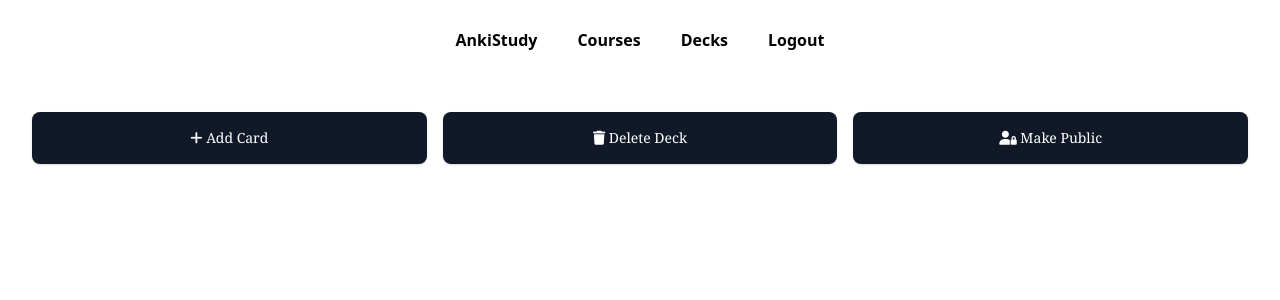
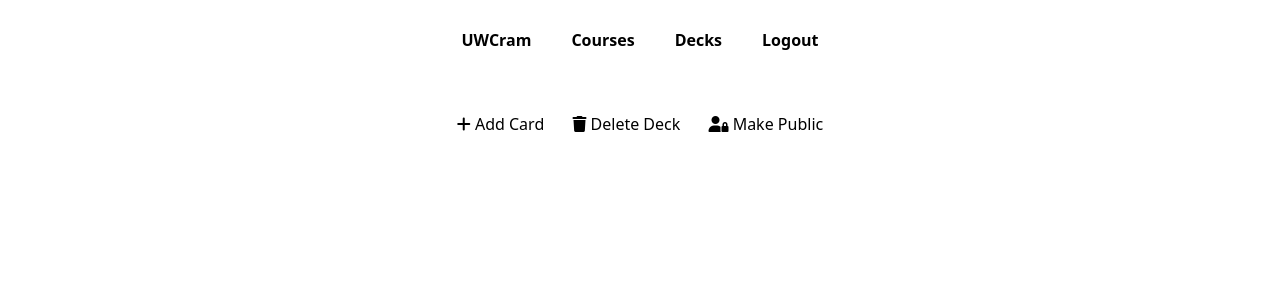
Before and after one commit to GunaDD/uwcram, a Django app: page /edit/1 in a window 1280 px wide. Shown: the top 300 px of the page. Run offline with Django 4.2, Linux system fonts and the light colour scheme; a user stored in the database is signed in; data comes from the database, SQL or seed files in the repository; both versions use the stored data as it was after the commit; some libraries are stand-ins or nearby versions.

Commit message:
design improvements

```diff
--- a/webapp/templates/webapp/edit.html
+++ b/webapp/templates/webapp/edit.html
@@ -2,19 +2,14 @@
 
 {% block body %}
 
-<div class="grid grid-cols-3 gap-4 m-8 text-center">
-    <div>
-        <a href="{% url 'add' deck.id %}" class="block font-serif p-4 text-sm rounded-lg shadow bg-gray-900 text-white hover:bg-gray-800 transition">
+<div class="gap-4 m-8 text-center">
+    <a href="{% url 'add' deck.id %}" class="mx-3">
         <i class="fa-solid fa-plus"></i> Add Card
     </a>
-    </div>
-    <div>
-        <a href="{% url 'delete-deck' deck.id %}" class="block font-serif p-4 text-sm rounded-lg shadow bg-gray-900 text-white hover:bg-gray-800 transition">
+    <a href="{% url 'delete-deck' deck.id %}" class="mx-3">
         <i class="fa-solid fa-trash"></i> Delete Deck
     </a>
-    </div>
-    <div>
-        <a href="{% url 'edit-public' deck.id %}" class="block font-serif p-4 text-sm rounded-lg shadow bg-gray-900 text-white hover:bg-gray-800 transition">
+    <a href="{% url 'edit-public' deck.id %}" class="mx-3">
         <i class="fa-solid fa-user-lock"></i>
         {% if deck.public %}
             Make Private
@@ -23,35 +18,36 @@
         {% endif %}
     </a>
 </div>
+
+{% for card in cards %}
+    <div class="grid grid-cols-3 my-6">
+        <div class=""></div>
+
+        <div class="flex flex-col justify-center font-serif p-4 w-full">
+            <div class="front-page flex-1 text-center border border-gray-300 rounded p-4 bg-amber-50">
+                {{ card.front }}
+            </div>
+            <div class="back-page flex-1 text-center border border-gray-300 rounded p-4 bg-orange-50">
+                {{ card.back }}
+            </div>
         </div>
 
-{% for card in cards %}
-    <div class="grid grid-cols-3">
-        <div class=""></div>
-        <div class="flex flex-col justify-center m-8 font-serif p-4">
-            <div class="front-page flex-1 text-center border border-gray-300 rounded">
-                {{ card.front }}
-            </div>
-            <div class="back-page flex-1 text-center border border-gray-300 rounded">
-                {{ card.back }}
-            </div>
-
-            <div class="inline-grid grid-cols-3 gap-2">
+        <div class="pt-6">
+            <p>
                 <a
                     href="{% url 'change' card.id %}"
-                class="mt-4 inline-block bg-black text-white text-sm py-2 px-4 rounded hover:bg-gray-800"
                 >
-                Edit <i class="fa-solid fa-pencil"></i>
+                    <i class="fa-solid fa-pencil"></i>
                 </a>
+            </p>
+            <p>
                 <a
                     href="{% url 'delete-card' card.id %}"
-                class="mt-4 inline-block bg-black text-white text-sm py-2 px-4 rounded hover:bg-gray-800"
                 >
-                Delete <i class="fa-solid fa-trash-can"></i>
+                    <i class="fa-solid fa-trash-can"></i>
                 </a>
+            </p>
         </div>
-        </div>
-        <div class=""></div>
     </div>
 {% endfor %}
 
--- a/webapp/templates/webapp/index.html
+++ b/webapp/templates/webapp/index.html
@@ -7,7 +7,7 @@
     <link href="https://cdn.jsdelivr.net/npm/tailwindcss@2.2.19/dist/tailwind.min.css" rel="stylesheet">
 </head>
 <body>
-    <div class="flex flex-col items-center justify-center text-center h-screen font-serif">
+    <div class="flex flex-col items-center justify-center text-center h-screen">
         <div class="container items-center">
             <div class="mb-5">
                 <p class="text-3xl">
--- a/webapp/templates/webapp/layout.html
+++ b/webapp/templates/webapp/layout.html
@@ -7,7 +7,7 @@
     <meta name="viewport" content="width=
     , initial-scale=1.0">
     <title>Anki study</title>
-    <link href="https://cdn.jsdelivr.net/npm/tailwindcss@2.2.19/dist/tailwind.min.css" rel="stylesheet">
+    <script src="https://cdn.tailwindcss.com"></script>
     <script src="https://cdn.jsdelivr.net/npm/katex/dist/katex.min.js"></script>
     <script src="https://cdn.jsdelivr.net/npm/katex/dist/contrib/auto-render.min.js"></script>
     <link rel="stylesheet" href="https://cdnjs.cloudflare.com/ajax/libs/font-awesome/6.7.1/css/all.min.css">
@@ -28,7 +28,7 @@
         <div class="flex flex-col items-center">
             <div class="ul flex flex-wrap justify-center text-center w-full">
                 <a href="{% url 'index' %}">
-                    <li class="list-none inline-block px-5 py-2 text-lg sm:text-base">AnkiStudy</li>
+                    <li class="list-none inline-block px-5 py-2 text-lg sm:text-base">UWCram</li>
                 </a>
                 <a href="{% url 'courses' %}">
                     <li class="list-none inline-block px-5 py-2 text-lg sm:text-base">Courses</li>
--- a/webapp/templates/webapp/search.html
+++ b/webapp/templates/webapp/search.html
@@ -39,13 +39,13 @@
             href="{% url 'review' deck.id %}"
             class="mt-4 inline-block bg-black text-white text-sm py-2 px-4 rounded hover:bg-gray-800"
         >
-            Review <i class="fa-solid fa-book"></i>
+        <i class="fa-solid fa-book"></i> Review
         </a>
         <a
             href="{% url 'edit' deck.id %}"
             class="mt-4 inline-block bg-black text-white text-sm py-2 px-4 rounded hover:bg-gray-800"
         >
-            Edit <i class="fa-solid fa-pencil"></i>
+        <i class="fa-solid fa-pencil"></i> Edit
         </a>
         </div>
         {% endfor %}
--- a/webapp/views.py
+++ b/webapp/views.py
@@ -14,7 +14,7 @@
 import random
 import json
 from django.core.paginator import Paginator
-from django.http import HttpResponseRedirect
+from django.http import HttpResponseRedirect, HttpResponseForbidden
 
 # Create your views here.
 
@@ -186,6 +186,10 @@
 @login_required
 def edit(request, deck_id):
     deck = Deck.objects.get(id=deck_id)
+
+    if deck.writer != request.user:
+        return HttpResponseForbidden("You are not authorized to edit this deck.")
+
     return render(request, 'webapp/edit.html', {
         "cards": deck.cards.all(),
         "deck": deck
```
Also changed, not shown: tailwind.config.js (added, +8 -0 lines), webapp/templates/webapp/decks.html (+4 -4 lines), webapp/templates/webapp/review.html (+58 -25 lines), db.sqlite3. Lines whose indentation alone changed are shown as unchanged.
